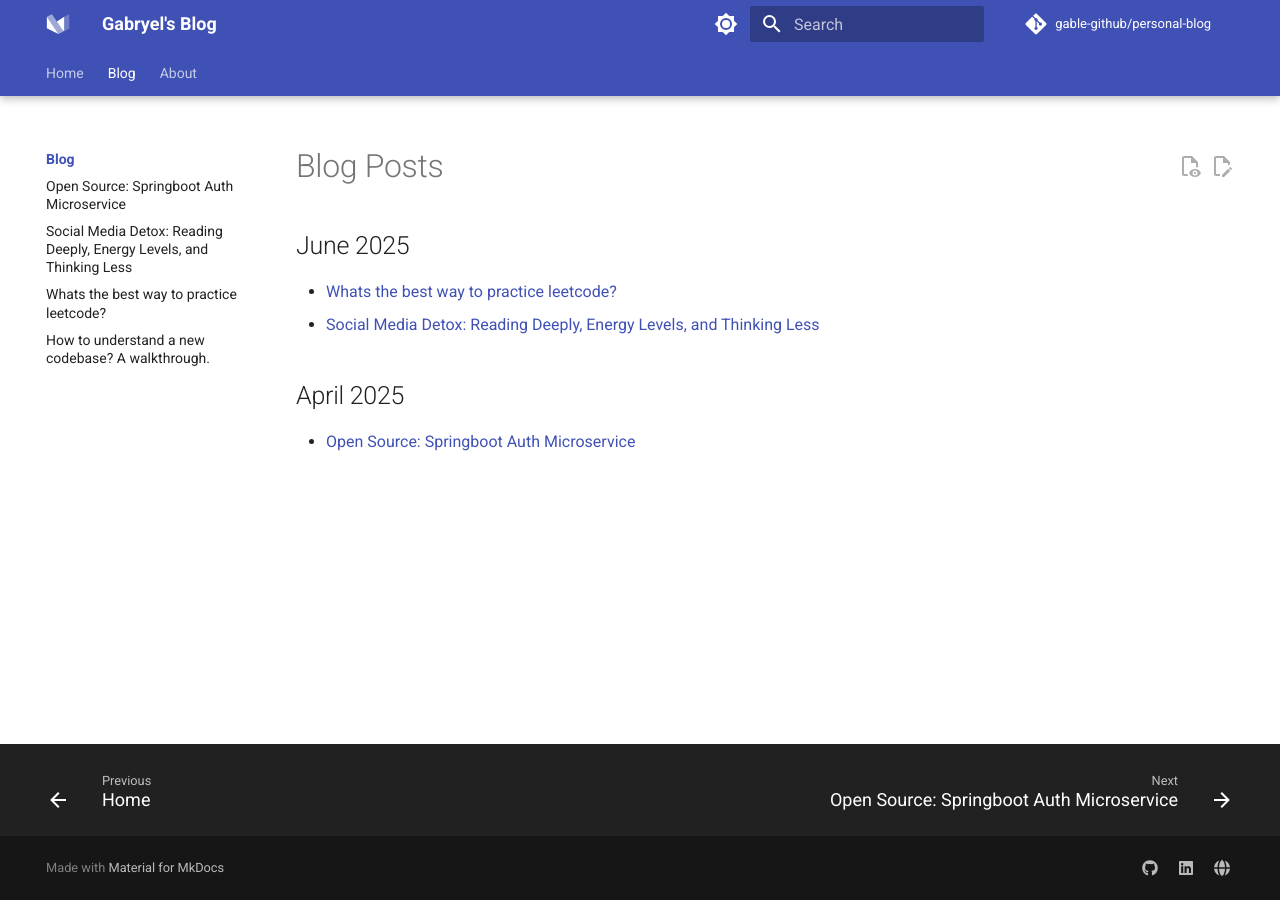
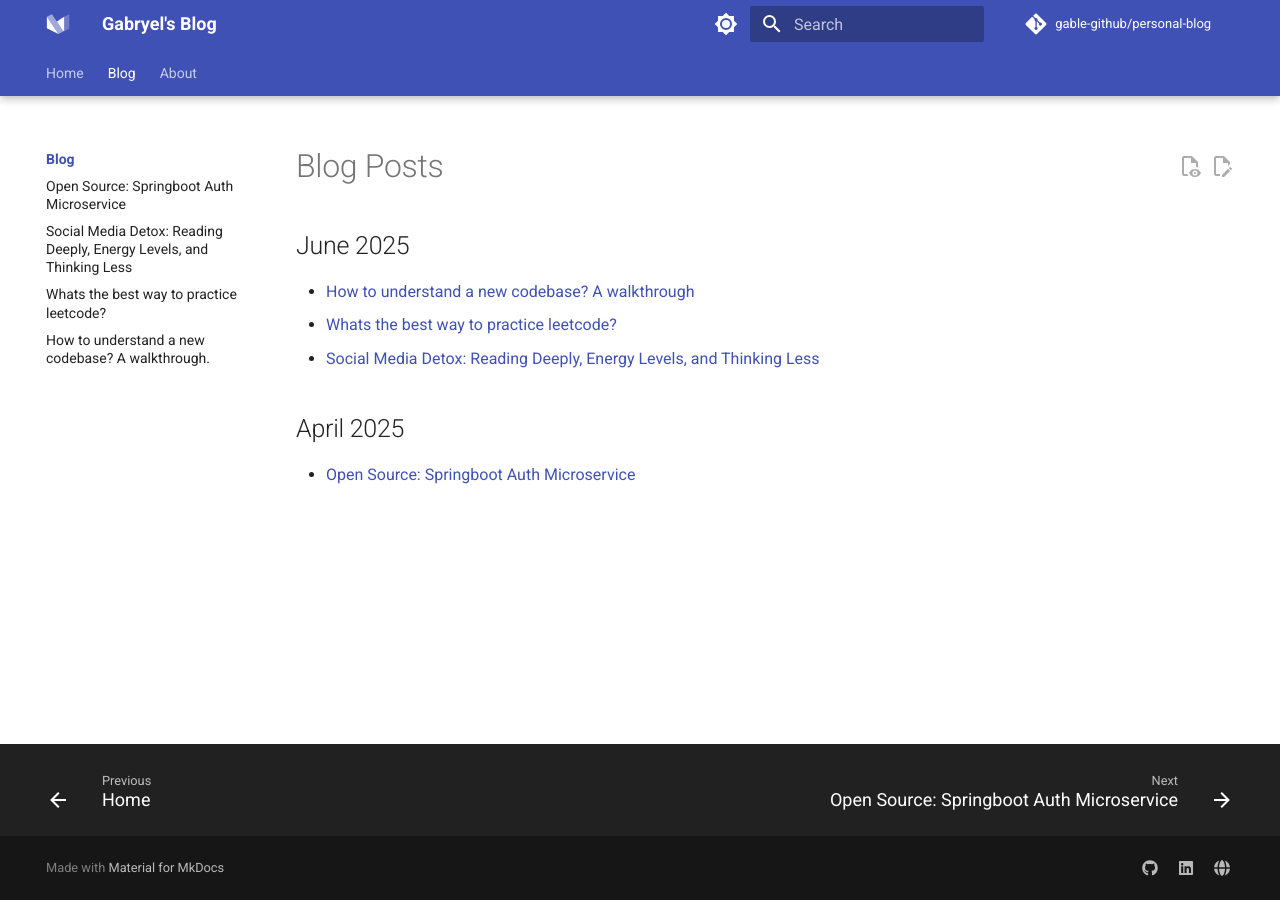
Before and after one commit to Gable-github/personal-blog, an MkDocs documentation site: the page built from docs/posts/index.md, in a window 1280 px wide. Built offline with MkDocs 1.6.1 and Material for MkDocs 9.7.7, drawn with Linux system fonts in a browser that asks for light colours; comment, search, counter and statistics services are not loaded.

Commit message:
add blog to timeline on index

```diff
--- a/docs/posts/index.md
+++ b/docs/posts/index.md
@@ -1,6 +1,7 @@
 # Blog Posts
 
 ## June 2025
+- [How to understand a new codebase? A walkthrough](2025-06-16-how-to-understand-a-new-codebase.md)
 - [Whats the best way to practice leetcode?](2025-06-15-whats-the-best-way-to-practice-leetcode.md)
 - [Social Media Detox: Reading Deeply, Energy Levels, and Thinking Less](2025-06-14-social-media-detox-and-personal-growth.md)
 
```
